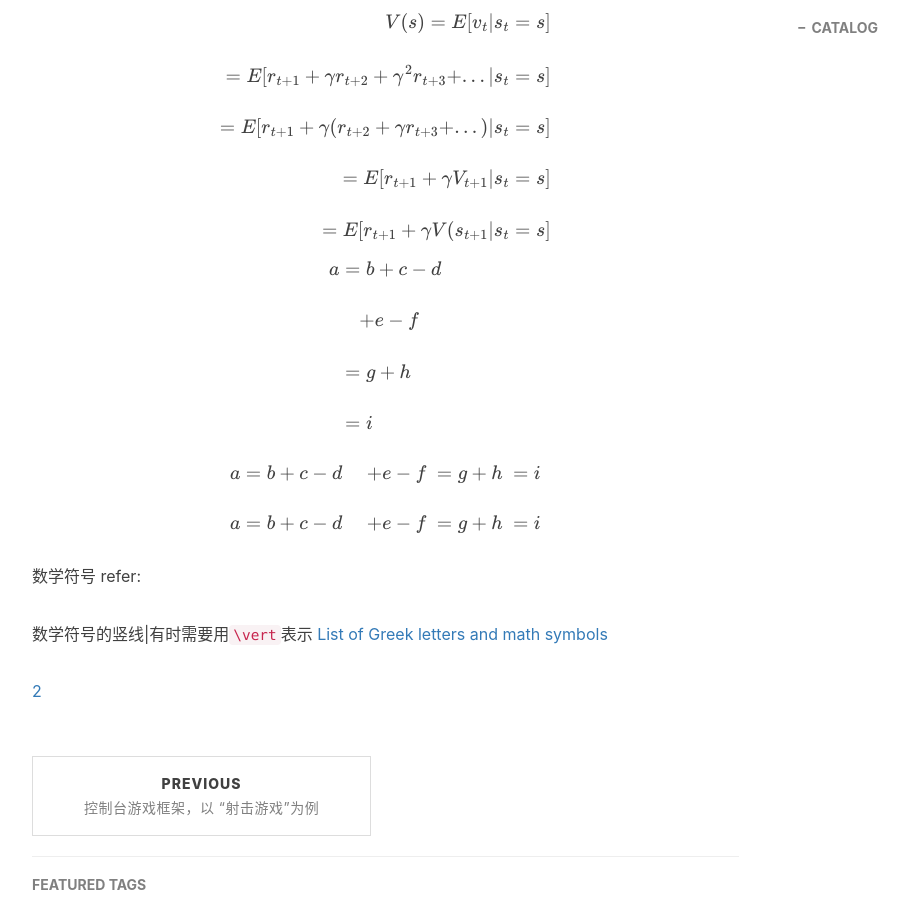
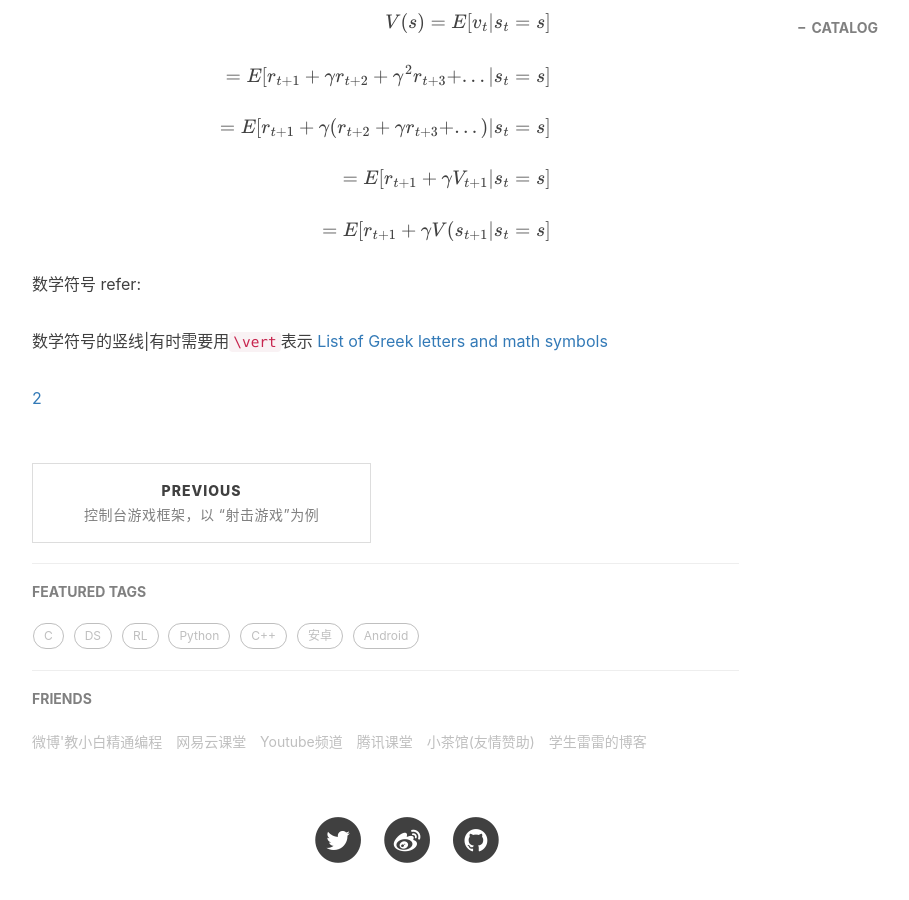
Before and after one commit to xuepro/xuepro.github.io, a Jekyll site: the page built from _posts/2018-05-31-马尔可夫决策过程MDP.md, in a window 1280 px wide and 900 px high, scrolled down 1486 px. Shown: the whole window, without its empty margins (233-1142 px from the left). Built offline with Jekyll 4.4.1, drawn with Linux system fonts in a browser that asks for light colours; nearby versions of some CDN libraries; formulas are drawn with MathJax 3; comment, search, counter and statistics services are not loaded.

Commit message:
Update 2018-05-31-马尔可夫决策过程MDP.md

````diff
--- a/_posts/2018-05-31-马尔可夫决策过程MDP.md
+++ b/_posts/2018-05-31-马尔可夫决策过程MDP.md
@@ -57,25 +57,6 @@ $$\begin{equation}\begin{split}
 $$
 
 
-$$\begin{equation}\begin{split} a&=b+c-d\\\\
-&\quad +e-f\\\\
-&=g+h\\\\
-& =i
-\end{split}\end{equation}
-$$
-
-\begin{equation}\begin{split} a&=b+c-d\\\\
-&\quad +e-f\\\\
-&=g+h\\\\
-& =i
-\end{split}\end{equation}
-
-\begin{equation}\begin{split} a&=b+c-d\\\\
-&\quad +e-f\\\\
-&=g+h\\\\
-& =i
-\end{split}\end{equation}
-
 数学符号 refer:
 
 数学符号的竖线|有时需要用```\vert```表示
````
